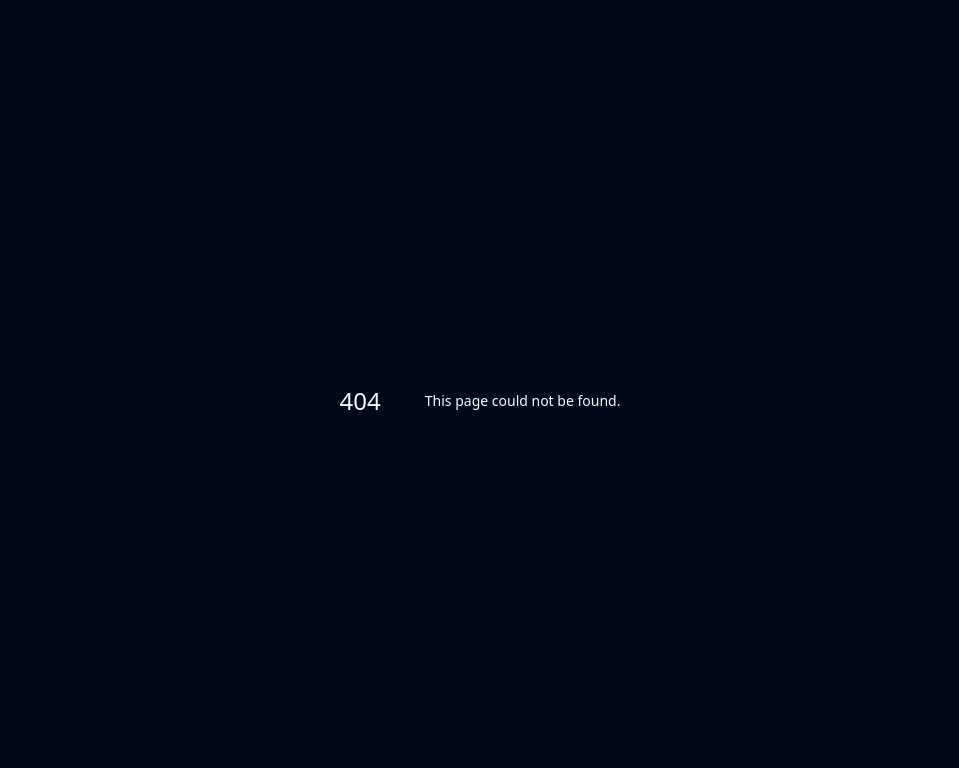
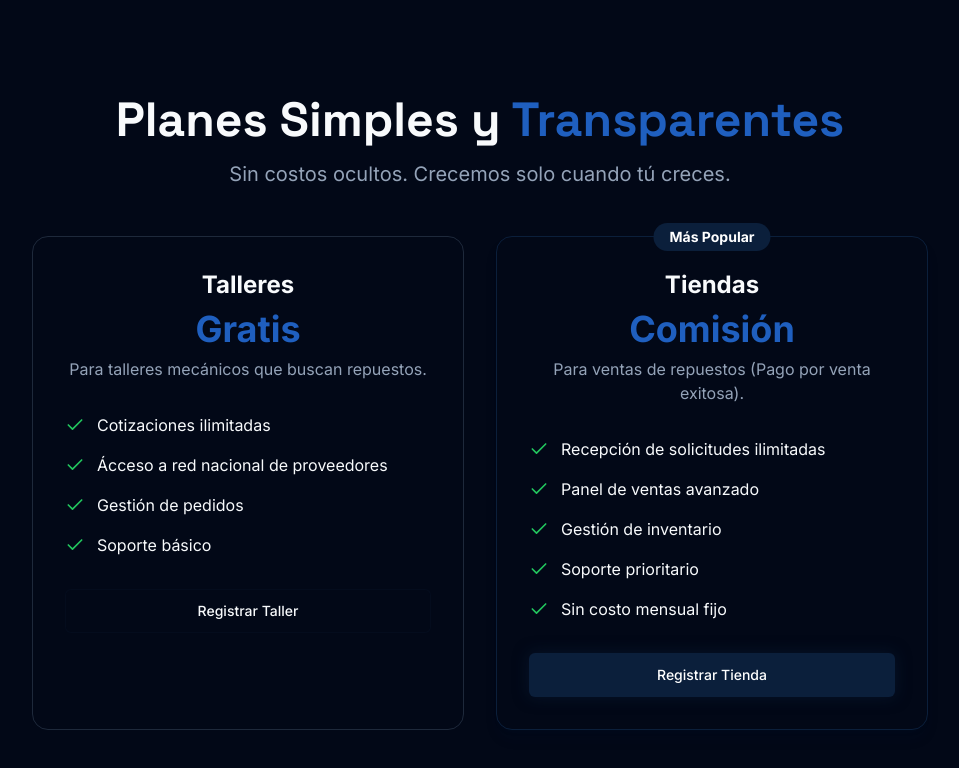
Before and after one commit to gaarboledag/FindAutoPart, a Next.js app in the folder frontend/: page /pricing in a window 1280 px wide. Before the commit this address had no page. Shown: the top 768 px of the page, without its empty margins (160-1119 px from the left). Built offline with nearby package versions, Linux system fonts and the light colour scheme.

Commit message:
Fix: Add logs for quotation error, fix null imagenUrl, add missing pages

```diff
--- /dev/null
+++ b/frontend/app/about/page.tsx
@@ -0,0 +1,58 @@
+import { Button } from '@/components/ui/button'
+import Link from 'next/link'
+import Image from 'next/image'
+
+export default function AboutPage() {
+    return (
+        <div className="container py-12 md:py-24 space-y-24">
+            {/* Hero Section */}
+            <div className="grid md:grid-cols-2 gap-12 items-center">
+                <div className="space-y-6">
+                    <h1 className="text-4xl md:text-5xl font-bold font-heading">
+                        Revolucionando el Mercado de <span className="text-primary-light">Autopartes</span> en Colombia
+                    </h1>
+                    <p className="text-lg text-muted-foreground leading-relaxed">
+                        FindPart nació con una misión clara: conectar talleres mecánicos con proveedores de repuestos de manera eficiente, transparente y rápida. Entendemos que cada minuto que un vehículo pasa en el taller es tiempo perdido para el cliente y dinero perdido para el mecánico.
+                    </p>
+                    <Link href="/contact">
+                        <Button variant="outline">Contáctanos</Button>
+                    </Link>
+                </div>
+                <div className="relative aspect-video rounded-xl overflow-hidden border bg-muted">
+                    <div className="absolute inset-0 flex items-center justify-center text-muted-foreground">
+                        <span className="text-4xl font-bold opacity-20">FindPart Team</span>
+                        {/* Replace with actual team image if available */}
+                    </div>
+                </div>
+            </div>
+
+            {/* Stats */}
+            <div className="grid grid-cols-2 md:grid-cols-4 gap-8 text-center border-y py-12">
+                <div>
+                    <div className="text-4xl font-bold text-primary-light mb-2">+500</div>
+                    <div className="text-muted-foreground">Talleres Registrados</div>
+                </div>
+                <div>
+                    <div className="text-4xl font-bold text-primary-light mb-2">+100</div>
+                    <div className="text-muted-foreground">Tiendas Asociadas</div>
+                </div>
+                <div>
+                    <div className="text-4xl font-bold text-primary-light mb-2">+50k</div>
+                    <div className="text-muted-foreground">Repuestos Disponibles</div>
+                </div>
+                <div>
+                    <div className="text-4xl font-bold text-primary-light mb-2">24h</div>
+                    <div className="text-muted-foreground">Tiempo Promedio de Entrega</div>
+                </div>
+            </div>
+
+            {/* Mission */}
+            <div className="max-w-3xl mx-auto text-center space-y-6">
+                <h2 className="text-3xl font-bold font-heading">Nuestra Misión</h2>
+                <p className="text-lg text-muted-foreground">
+                    Empoderar a los mecánicos y refaccionarias de Colombia con tecnología que simplifica sus operaciones, aumenta sus ventas y mejora la experiencia de los dueños de vehículos.
+                </p>
+            </div>
+        </div>
+    )
+}
--- /dev/null
+++ b/frontend/app/features/page.tsx
@@ -0,0 +1,61 @@
+import { Button } from '@/components/ui/button'
+import Link from 'next/link'
+import { CheckCircle, Shield, Truck, Zap } from 'lucide-react'
+
+export default function FeaturesPage() {
+    const features = [
+        {
+            icon: <Zap className="h-6 w-6 text-yellow-500" />,
+            title: "Cotizaciones Rápidas",
+            description: "Recibe ofertas de múltiples proveedores en minutos, no en días."
+        },
+        {
+            icon: <Shield className="h-6 w-6 text-primary" />,
+            title: "Proveedores Verificados",
+            description: "Trabajamos solo con tiendas y talleres de confianza y verificados."
+        },
+        {
+            icon: <Truck className="h-6 w-6 text-blue-500" />,
+            title: "Logística Integrada",
+            description: "Seguimiento en tiempo real de tus pedidos desde la tienda hasta tu taller."
+        },
+        {
+            icon: <CheckCircle className="h-6 w-6 text-green-500" />,
+            title: "Garantía Asegurada",
+            description: "Gestión de garantías y devoluciones simplificada a través de la plataforma."
+        }
+    ]
+
+    return (
+        <div className="container py-12 md:py-24 space-y-12">
+            <div className="text-center space-y-4 max-w-3xl mx-auto">
+                <h1 className="text-4xl md:text-5xl font-bold font-heading">
+                    Todo lo que necesitas para tu <span className="text-primary-light">Taller</span>
+                </h1>
+                <p className="text-xl text-muted-foreground">
+                    FindPart centraliza la búsqueda de repuestos, gestión de pedidos y logística en una sola plataforma.
+                </p>
+            </div>
+
+            <div className="grid md:grid-cols-2 lg:grid-cols-4 gap-8">
+                {features.map((feature, i) => (
+                    <div key={i} className="bg-card p-6 rounded-xl border hover:border-primary/50 transition-colors">
+                        <div className="mb-4 bg-muted w-12 h-12 rounded-lg flex items-center justify-center">
+                            {feature.icon}
+                        </div>
+                        <h3 className="text-xl font-bold mb-2">{feature.title}</h3>
+                        <p className="text-muted-foreground">{feature.description}</p>
+                    </div>
+                ))}
+            </div>
+
+            <div className="text-center pt-12">
+                <Link href="/auth/register">
+                    <Button size="lg" className="text-lg px-8">
+                        Comienza Gratis
+                    </Button>
+                </Link>
+            </div>
+        </div>
+    )
+}
--- /dev/null
+++ b/frontend/app/pricing/page.tsx
@@ -0,0 +1,79 @@
+import { Button } from '@/components/ui/button'
+import Link from 'next/link'
+import { Check } from 'lucide-react'
+
+export default function PricingPage() {
+    const plans = [
+        {
+            name: "Talleres",
+            price: "Gratis",
+            description: "Para talleres mecánicos que buscan repuestos.",
+            features: [
+                "Cotizaciones ilimitadas",
+                "Ácceso a red nacional de proveedores",
+                "Gestión de pedidos",
+                "Soporte básico"
+            ],
+            cta: "Registrar Taller",
+            href: "/auth/register?role=TALLER"
+        },
+        {
+            name: "Tiendas",
+            price: "Comisión",
+            description: "Para ventas de repuestos (Pago por venta exitosa).",
+            features: [
+                "Recepción de solicitudes ilimitadas",
+                "Panel de ventas avanzado",
+                "Gestión de inventario",
+                "Soporte prioritario",
+                "Sin costo mensual fijo"
+            ],
+            cta: "Registrar Tienda",
+            href: "/auth/register?role=TIENDA",
+            popular: true
+        }
+    ]
+
+    return (
+        <div className="container py-12 md:py-24 space-y-12">
+            <div className="text-center space-y-4 max-w-3xl mx-auto">
+                <h1 className="text-4xl md:text-5xl font-bold font-heading">
+                    Planes Simples y <span className="text-primary-light">Transparentes</span>
+                </h1>
+                <p className="text-xl text-muted-foreground">
+                    Sin costos ocultos. Crecemos solo cuando tú creces.
+                </p>
+            </div>
+
+            <div className="grid md:grid-cols-2 gap-8 max-w-4xl mx-auto">
+                {plans.map((plan, i) => (
+                    <div key={i} className={`relative bg-card p-8 rounded-2xl border ${plan.popular ? 'border-primary shadow-lg shadow-primary/10' : ''}`}>
+                        {plan.popular && (
+                            <div className="absolute top-0 left-1/2 -translate-x-1/2 -translate-y-1/2 bg-primary text-primary-foreground text-sm font-bold px-4 py-1 rounded-full">
+                                Más Popular
+                            </div>
+                        )}
+                        <div className="text-center mb-8">
+                            <h3 className="text-2xl font-bold mb-2">{plan.name}</h3>
+                            <div className="text-4xl font-bold text-primary-light mb-2">{plan.price}</div>
+                            <p className="text-muted-foreground">{plan.description}</p>
+                        </div>
+                        <ul className="space-y-4 mb-8">
+                            {plan.features.map((feature, j) => (
+                                <li key={j} className="flex items-center gap-3">
+                                    <Check className="h-5 w-5 text-green-500 flex-shrink-0" />
+                                    <span>{feature}</span>
+                                </li>
+                            ))}
+                        </ul>
+                        <Link href={plan.href} className="block">
+                            <Button className="w-full" variant={plan.popular ? 'default' : 'outline'} size="lg">
+                                {plan.cta}
+                            </Button>
+                        </Link>
+                    </div>
+                ))}
+            </div>
+        </div>
+    )
+}
--- a/frontend/app/taller/cotizaciones/nueva/page.tsx
+++ b/frontend/app/taller/cotizaciones/nueva/page.tsx
@@ -111,7 +111,7 @@ export default function NuevaCotizacionPage() {
                     descripcion: item.descripcion || '',
                     marca: item.marca || '',
                     cantidad: item.cantidad,
-                    imagenUrl: item.imagenUrl || null
+                    imagenUrl: item.imagenUrl || undefined
                 }))
             }
 
```
Also changed, not shown: 1 other file (tests, documents, lock files or other folders).
